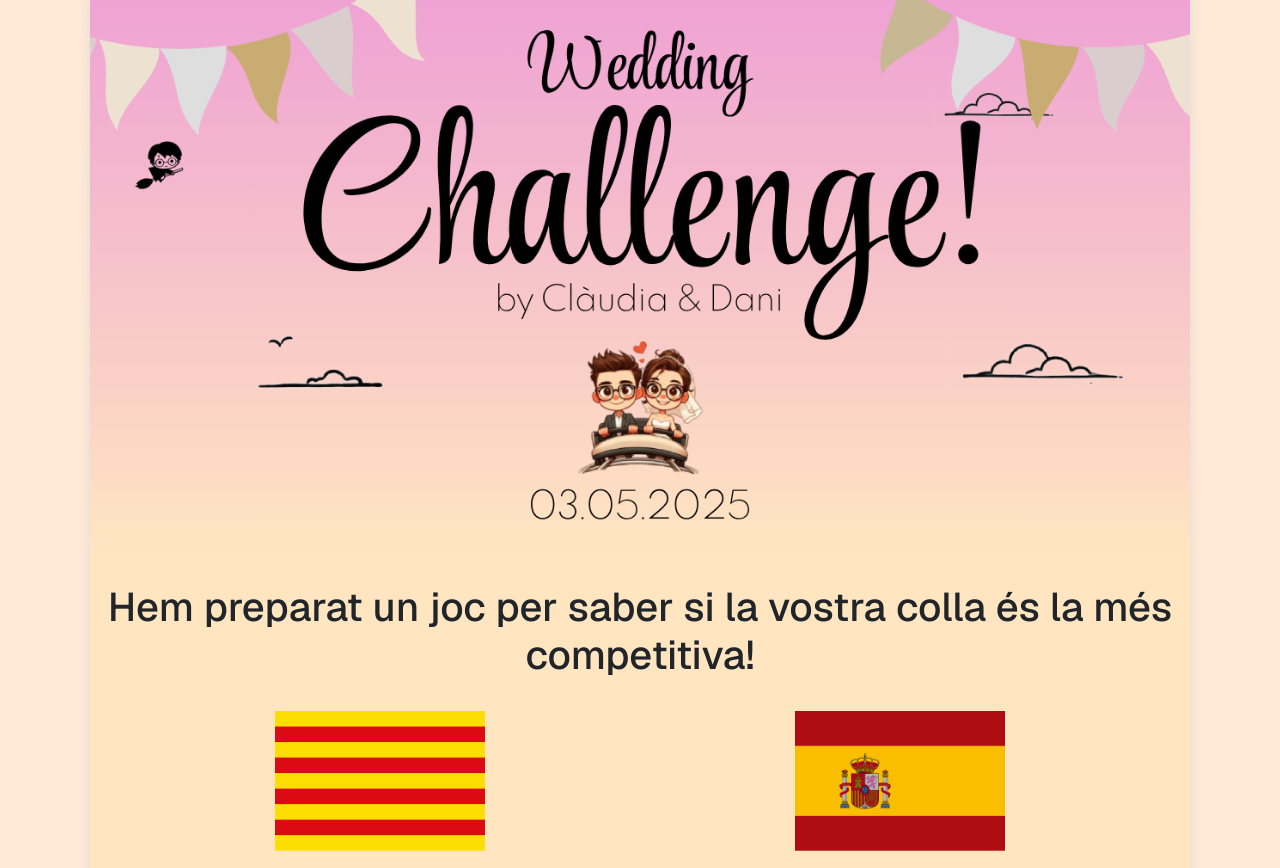
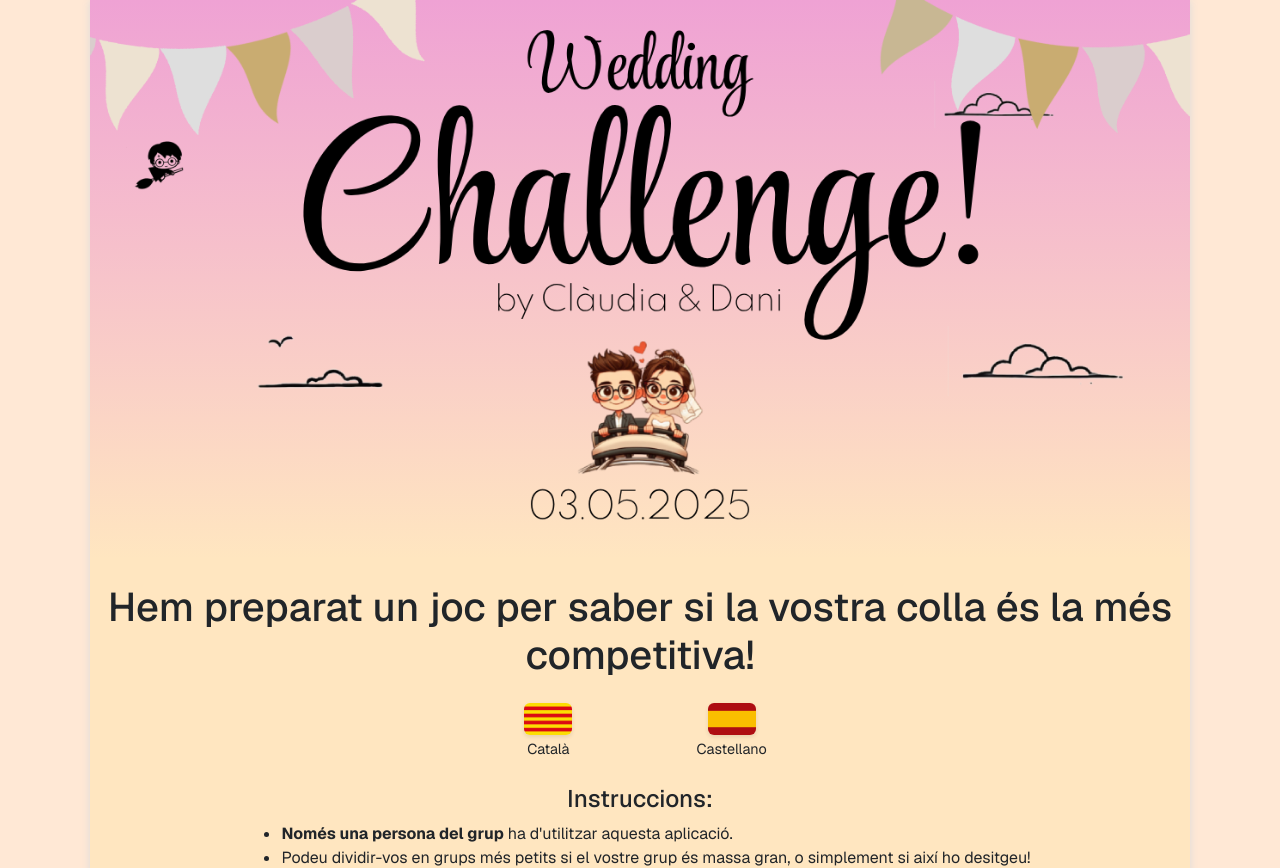
Before and after one commit to daxin3/joc-boda, a Next.js app: page /joc-boda/ in a window 1280 px wide. Shown: the top 868 px of the page. Built offline with nearby package versions, Linux system fonts and the light colour scheme.

Commit message:
Selector idioma actualizado

```diff
--- a/src/app/page.tsx
+++ b/src/app/page.tsx
@@ -302,7 +302,7 @@ export default function Home() {
 
                 </>}
 
-              <div className="container">
+              {/* <div className="container">
                 <br />
                 <div className="row">
 
@@ -330,8 +330,63 @@ export default function Home() {
                   </div>
 
                 </div>
+              </div> */}
+              <div className="container my-4">
+                <div className="row justify-content-center align-items-center">
+
+                  <div className="col-3 col-md-2 text-center">
+                    <div
+                      onClick={changeToCa}
+                      style={{
+                        cursor: 'pointer',
+                        transition: 'transform 0.2s ease',
+                        display: 'inline-block',
+                      }}
+                      onMouseEnter={e => e.currentTarget.style.transform = 'scale(1.1)'}
+                      onMouseLeave={e => e.currentTarget.style.transform = 'scale(1)'}
+                    >
+                      <Image
+                        src="/joc-boda/ca.png"
+                        alt="Català"
+                        width={48}
+                        height={32}
+                        style={{
+                          borderRadius: '6px',
+                          boxShadow: '0 2px 4px rgba(0,0,0,0.1)',
+                        }}
+                      />
+                      <div style={{ fontSize: '0.9rem', marginTop: '0.3rem' }}>Català</div>
+                    </div>
+                  </div>
+
+                  <div className="col-3 col-md-2 text-center">
+                    <div
+                      onClick={changeToEs}
+                      style={{
+                        cursor: 'pointer',
+                        transition: 'transform 0.2s ease',
+                        display: 'inline-block',
+                      }}
+                      onMouseEnter={e => e.currentTarget.style.transform = 'scale(1.1)'}
+                      onMouseLeave={e => e.currentTarget.style.transform = 'scale(1)'}
+                    >
+                      <Image
+                        src="/joc-boda/es.png"
+                        alt="Castellano"
+                        width={48}
+                        height={32}
+                        style={{
+                          borderRadius: '6px',
+                          boxShadow: '0 2px 4px rgba(0,0,0,0.1)',
+                        }}
+                      />
+                      <div style={{ fontSize: '0.9rem', marginTop: '0.3rem' }}>Castellano</div>
+                    </div>
+                  </div>
+
+                </div>
               </div>
-              <br />
+
               {lang == 'ca' ?
                 <>
                   <h4>Instruccions:</h4>
```
Also changed, not shown: public/es.png.
